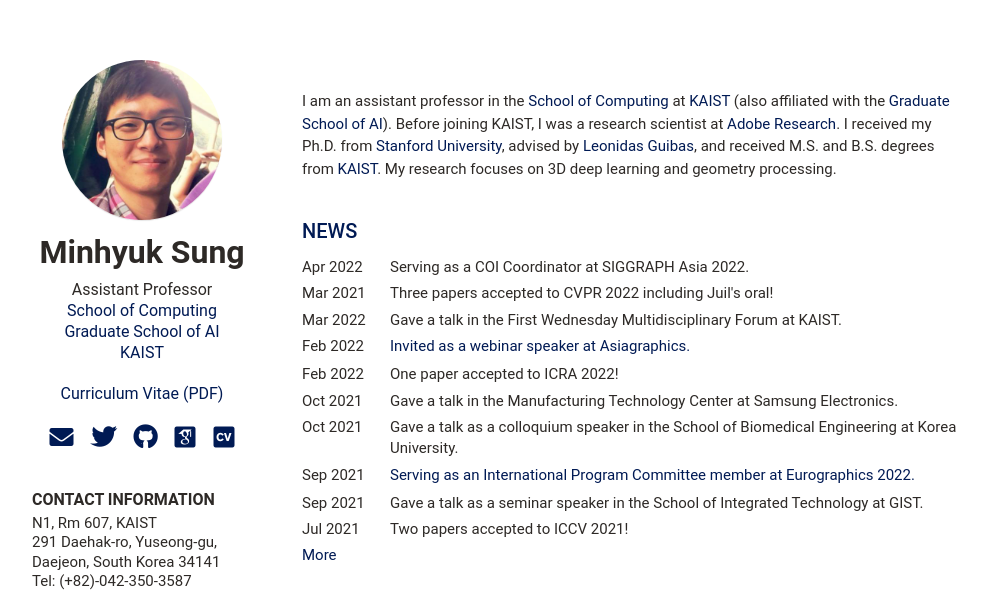
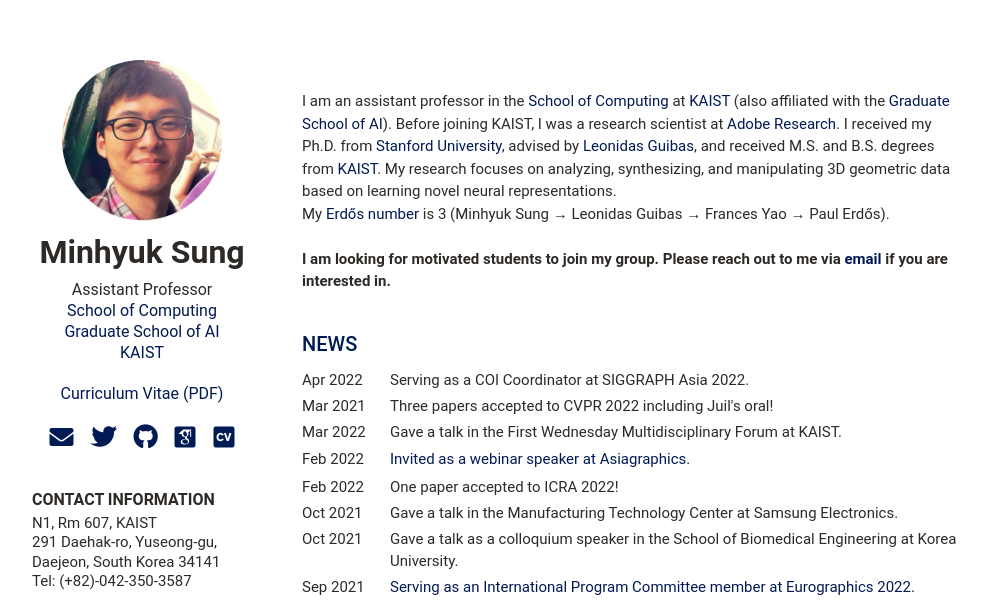
Before and after one commit to mhsung/mhsung.github.io, a Jekyll site: the page built from index.html, in a window 1280 px wide. Shown: the top 607 px of the page, without its empty margins (126-1113 px from the left). Built offline with Jekyll 4.4.1, drawn with Linux system fonts in a browser that asks for light colours; some web fonts are replaced.

Commit message:
Minor changes.

```diff
--- a/_data/data.yml
+++ b/_data/data.yml
@@ -33,4 +33,4 @@
 profile:
     title: Biography
     summary: |
-      I am an assistant professor in the [School of Computing](http://cs.kaist.ac.kr/){:target="_blank"} at [KAIST](http://www.kaist.ac.kr/){:target="_blank"} (also affiliated with the [Graduate School of AI](http://gsai.kaist.ac.kr/){:target="_blank"}). Before joining KAIST, I was a research scientist at [Adobe Research](https://research.adobe.com/){:target="_blank"}. I received my Ph.D. from [Stanford University](https://www.stanford.edu/){:target="_blank"}, advised by [Leonidas Guibas](http://geometry.stanford.edu/member/guibas){:target="_blank"}, and received M.S. and B.S. degrees from [KAIST](http://www.kaist.ac.kr/){:target="_blank"}. My research focuses on 3D deep learning and geometry processing.
+      I am an assistant professor in the [School of Computing](http://cs.kaist.ac.kr/){:target="_blank"} at [KAIST](http://www.kaist.ac.kr/){:target="_blank"} (also affiliated with the [Graduate School of AI](http://gsai.kaist.ac.kr/){:target="_blank"}). Before joining KAIST, I was a research scientist at [Adobe Research](https://research.adobe.com/){:target="_blank"}. I received my Ph.D. from [Stanford University](https://www.stanford.edu/){:target="_blank"}, advised by [Leonidas Guibas](http://geometry.stanford.edu/member/guibas){:target="_blank"}, and received M.S. and B.S. degrees from [KAIST](http://www.kaist.ac.kr/){:target="_blank"}. My research focuses on analyzing, synthesizing, and manipulating 3D geometric data based on learning novel neural representations.<br>My [Erdős number](https://en.wikipedia.org/wiki/Erd%C5%91s_number) is 3 (Minhyuk Sung → Leonidas Guibas → Frances Yao → Paul Erdős).<br><br><b>I am looking for motivated students to join my group. Please reach out to me via <a href="mailto: {{site.email}}">email</a> if you are interested in.</b>
--- a/_sass/_base.scss
+++ b/_sass/_base.scss
@@ -8,6 +8,15 @@
     -webkit-font-smoothing: antialiased;
     -webkit-font-smoothing: auto;
     -moz-osx-font-smoothing: grayscale;
+}
+
+img {
+    image-rendering: auto;
+    image-rendering: crisp-edges;
+    image-rendering: pixelated;
+
+    /* Safari seems to support, but seems deprecated and does the same thing as the others. */
+    image-rendering: -webkit-optimize-contrast;
 }
 
 h1, h2, h3, h4, h5, h6  {
```
